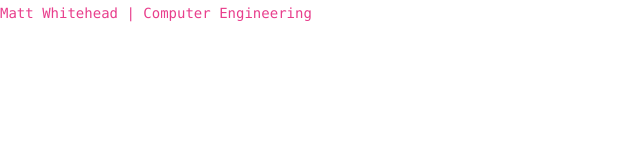
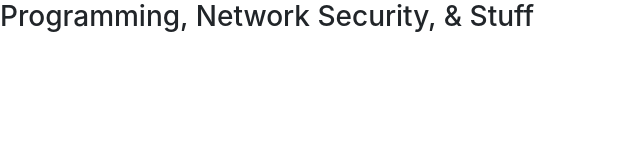
Before and after one commit to MattFromVancity/MattFromVancity.github.io, a plain HTML site: page index.html in a window 1280 px wide. Shown: the whole page, without its empty margins (0-640 px from the left). Drawn offline with nearby package versions, Linux system fonts and the light colour scheme.

Commit message:
More updated to index.html

```diff
--- a/index.html
+++ b/index.html
@@ -6,6 +6,6 @@
     <script src="https://stackpath.bootstrapcdn.com/bootstrap/4.5.0/js/bootstrap.min.js" integrity="sha384-OgVRvuATP1z7JjHLkuOU7Xw704+h835Lr+6QL9UvYjZE3Ipu6Tp75j7Bh/kR0JKI" crossorigin="anonymous"></script>
   </head>
   <body>
-    <code>Matt Whitehead | Computer Engineering</code>
+    <h3> Programming, Network Security, & Stuff</h3>
   </body>
 </html>
```
